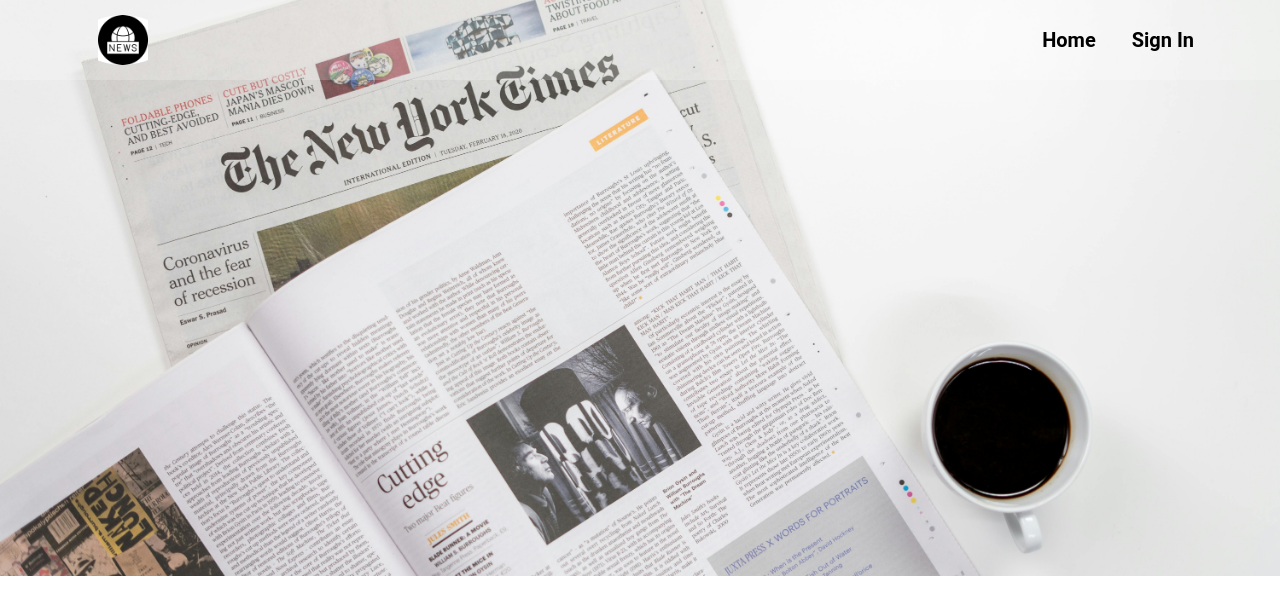
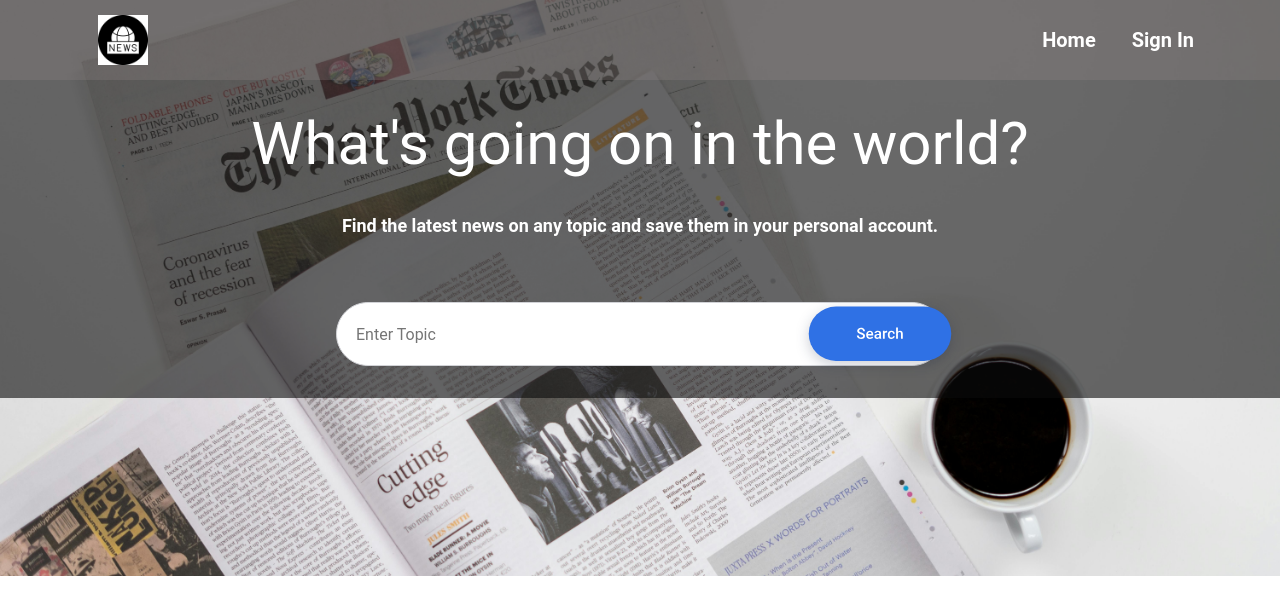
Before and after one commit to sun4205/NewsExplorer, a React (Vite) app: page / in a window 1280 px wide. Shown: the top 614 px of the page. Built offline with nearby package versions, Linux system fonts and the light colour scheme.

Commit message:
searchForm

```diff
--- a/src/components/Header/Header.css
+++ b/src/components/Header/Header.css
@@ -3,11 +3,12 @@
   max-width: 100%;
   height: 576px;
   background-image: url("../../images/headerbackground.jpg");
-  background-color: rgba(100, 100, 100, 0.8);
+  background-color: rgba(247, 242, 242, 0.4);
   background-size: cover;
   background-position: center;
   background-repeat: no-repeat;
   display: flex;
+  flex-direction: column;
   width: 100%;
 }
 
@@ -15,17 +16,17 @@
   height: 80px;
   display: flex;
   align-items: center;
-  padding: 12px 80px;
+  padding: 20px 80px;
   width: 100%;
   justify-content: space-between;
-  background-color: rgba(255, 255, 255, 0.2);
+  background-color: rgba(62, 57, 57, 0.7);
 }
 
 .header__logo {
   width: 85px;
   height: 50px;
-  border-radius: 100%;
-  background: transparent;
+  background-color: transparent;
+  display: block;
 }
 
 .header__nav {
@@ -39,7 +40,7 @@
   font-size: 20px;
   cursor: pointer;
   border: none;
-  color: black;
+  color: white;
   font-weight: 700;
 }
 
@@ -47,7 +48,7 @@
   background: none;
   font-size: 20px;
   cursor: pointer;
-  color: black;
+  color: white;
   font-weight: 700;
   border: none;
 }
--- a/src/components/Header/Header.jsx
+++ b/src/components/Header/Header.jsx
@@ -1,5 +1,6 @@
 import "./Header.css";
 import logo from "../../images/logo.jpg";
+import SearchForm from "../SearchForm/SearchForm";
 
 
 function Header() {
@@ -12,6 +13,7 @@ function Header() {
         <button className="header__signIn-btn">Sign In</button>
       </div>
     </header>
+    <SearchForm />
     </div>
   );
 }
--- a/src/components/SearchForm/SearchForm.css
+++ b/src/components/SearchForm/SearchForm.css
@@ -0,0 +1,65 @@
+.searchForm__container{
+    display: flex;
+    flex-direction: column;
+    justify-content: center;
+    align-items: center;
+    padding : 32px 100px;
+    width: 100%;
+    background-color: rgba(11, 10, 10, 0.6);
+}
+
+.searchForm__title{
+    color:white;
+    font-weight: 400;
+    font-size:60px;
+    line-height: 64px;
+    margin: 0 0 38px 0;
+
+}
+
+.searchForm__description{
+    color:white;
+    font-weight: 600;
+    font-size: 18px;
+    margin-bottom: 48px;
+    line-height: 24px;
+    margin: 0 0 64px 0;
+}
+
+.searchForm__controls{
+    display: flex;
+    position: relative;
+
+}
+
+input {
+    padding-left: 20px;
+}
+
+.searchForm__input{
+    background-image: url("../../images/Rectangle.svg");
+    background-color: white;
+    border: none;
+    width: 608px;
+    height: 64px;
+    background-color: transparent;
+    box-sizing: border-box;
+
+}
+
+.searchForm__btn{
+    background-image: url('../../images/button.svg');
+    width: 168px;
+    height: 144px;
+    border: none;
+    background-size: contain;
+    background-repeat: no-repeat;
+    background-position: center;
+    outline: none;
+    background-color: transparent;
+    position:absolute;
+    right:-20px;
+    top:-36px;
+    box-sizing: border-box;
+
+}
--- a/src/components/SearchForm/SearchForm.jsx
+++ b/src/components/SearchForm/SearchForm.jsx
@@ -2,7 +2,16 @@ import './SearchForm.css';
 
 function SearchForm() {
     return(
-        <></>
+        <div className='searchForm__container'>
+            <h1 className='searchForm__title'>What's going on in the world?</h1>
+            <p className='searchForm__description'>Find the latest news on any topic and save them in your personal account.</p>
+            <div className='searchForm__controls'>
+                <label className='searchForm__label'>
+                <input className='searchForm__input' type="text" id="search__input"  placeholder='Enter Topic'></input>
+                </label>
+                <button className='searchForm__btn'></button>
+            </div>
+        </div>
     )
 }
 
```
Also changed, not shown: src/images/Rectangle.svg (added), src/images/button.svg (added).
